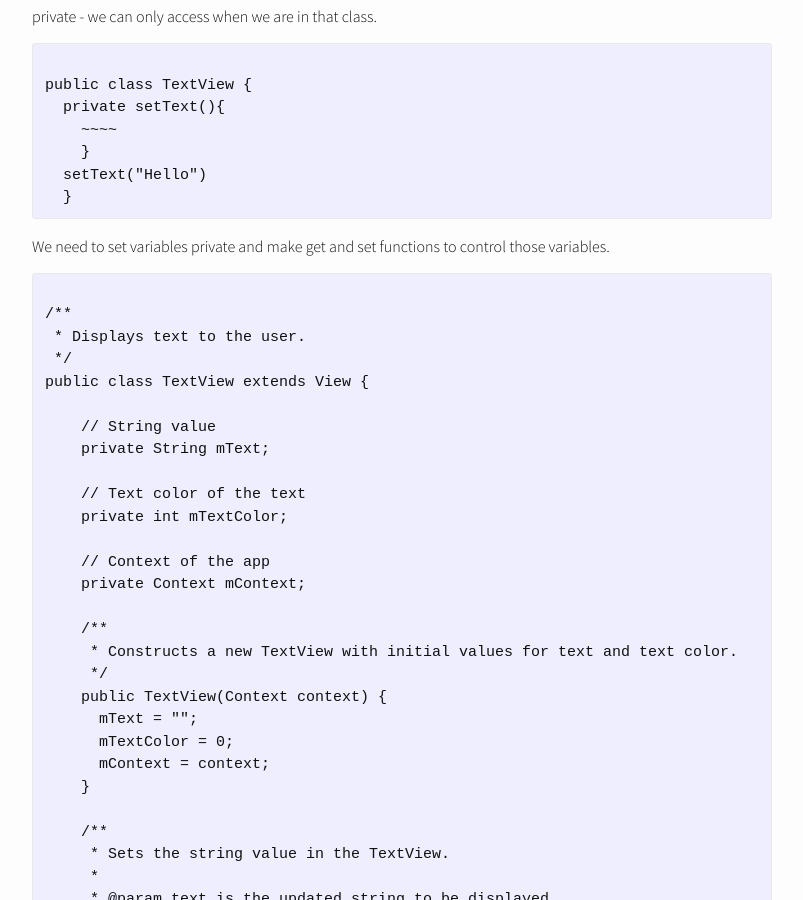
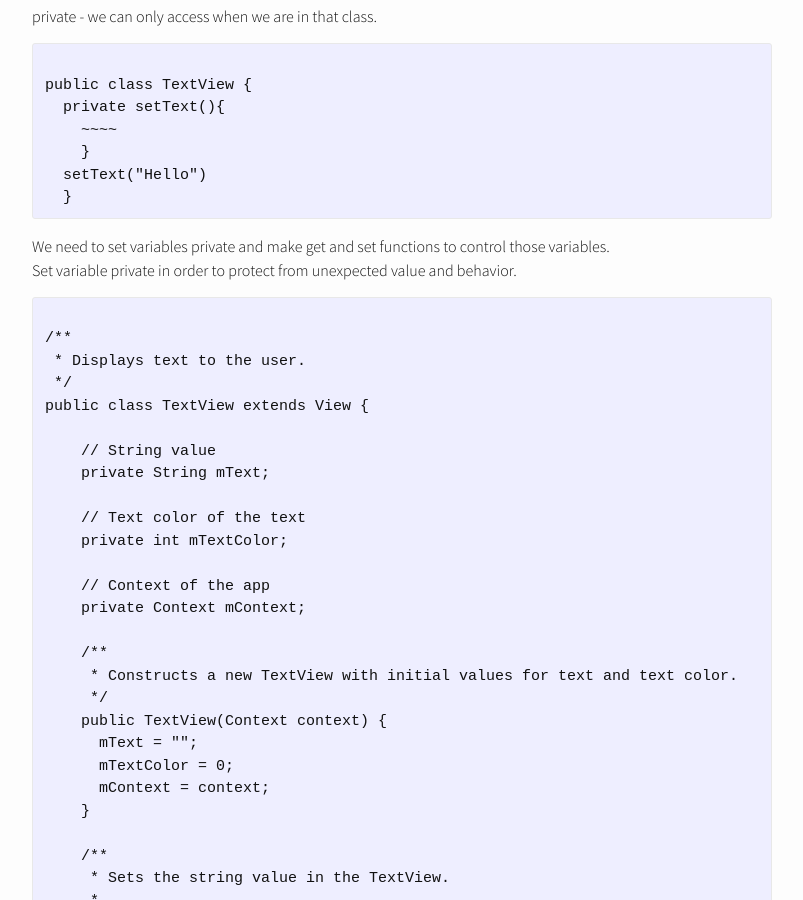
Before and after one commit to J-Shine/J-Shine.github.io, a Jekyll site: the page built from _posts/2020-03-10-custom-class.markdown, in a window 1280 px wide and 900 px high, scrolled down 799 px. Shown: the whole window, without its empty margins (238-1041 px from the left). Built offline with Jekyll 4.4.1, drawn with Linux system fonts in a browser that asks for light colours; nearby versions of some CDN libraries; comment, search, counter and statistics services are not loaded.

Commit message:
Update 2020-03-10-custom-class.markdown

```diff
--- a/_posts/2020-03-10-custom-class.markdown
+++ b/_posts/2020-03-10-custom-class.markdown
@@ -27,6 +27,7 @@ public class TextView {
 </code></pre>
 
 We need to set variables private and make get and set functions to control those variables.
+Set variable private in order to protect from unexpected value and behavior.
 <pre><code>
 /**
  * Displays text to the user.
```
